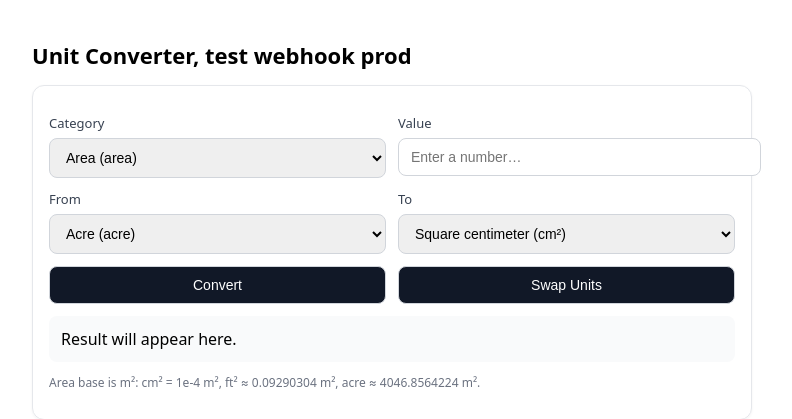
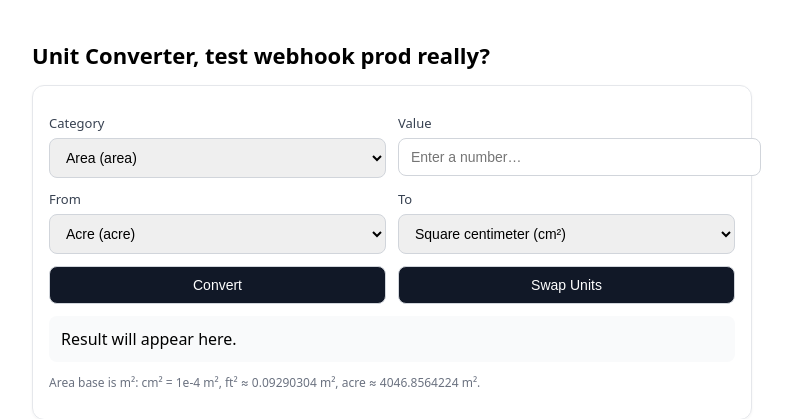
Before and after one commit to swe40006pj/Pipeline-Version-Control, a Flask app: page / in a window 1280 px wide. Shown: the top 419 px of the page, without its empty margins (248-1040 px from the left). Run offline with Flask 3, Linux system fonts and the light colour scheme.

Commit message:
see logdd

```diff
--- a/templates/index.html
+++ b/templates/index.html
@@ -18,7 +18,7 @@
   </style>
 </head>
 <body>
-  <h1>Unit Converter, test webhook prod </h1>
+  <h1>Unit Converter, test webhook prod really?</h1>
 
   <div class="card">
     <div class="row">
```
